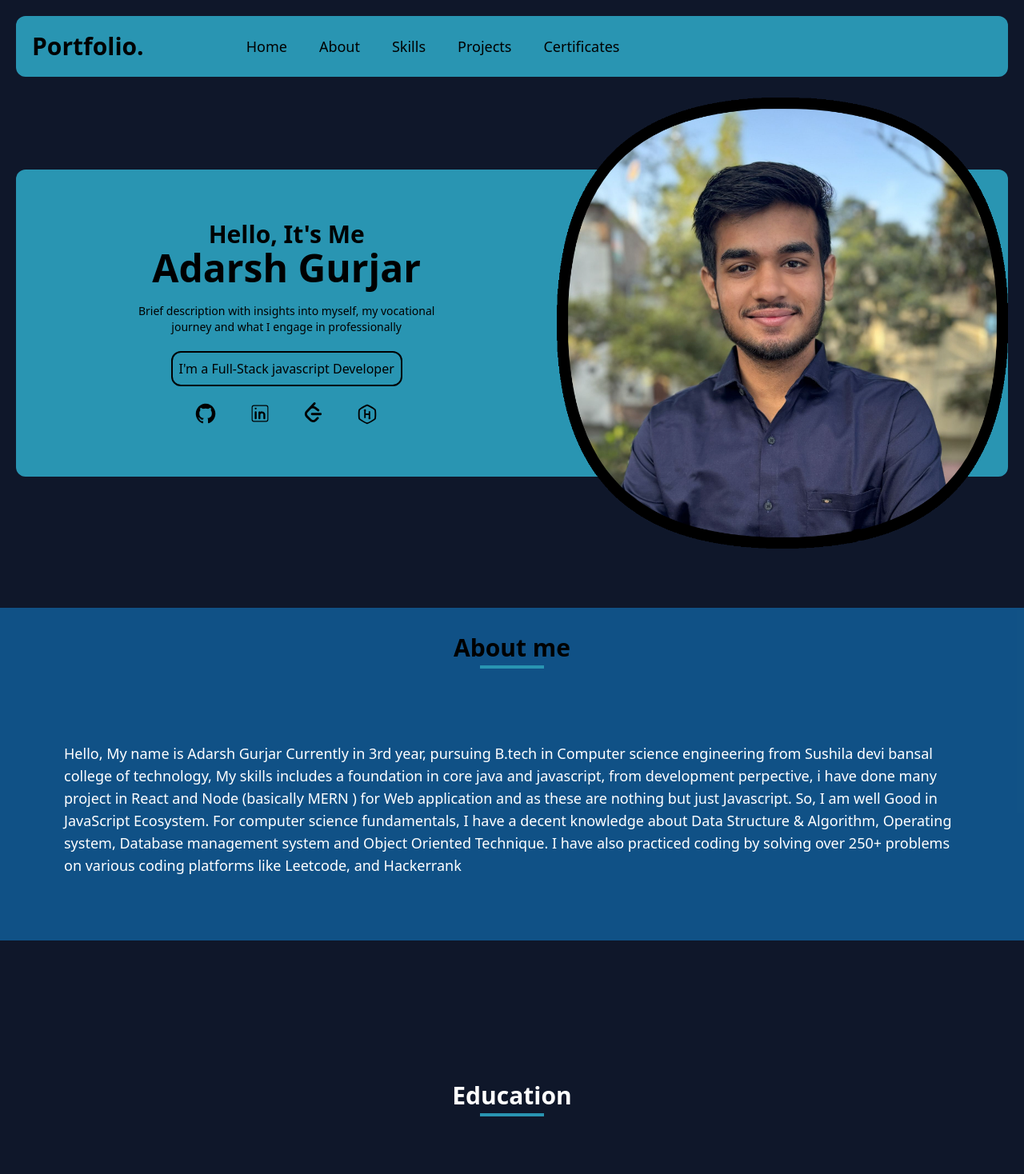
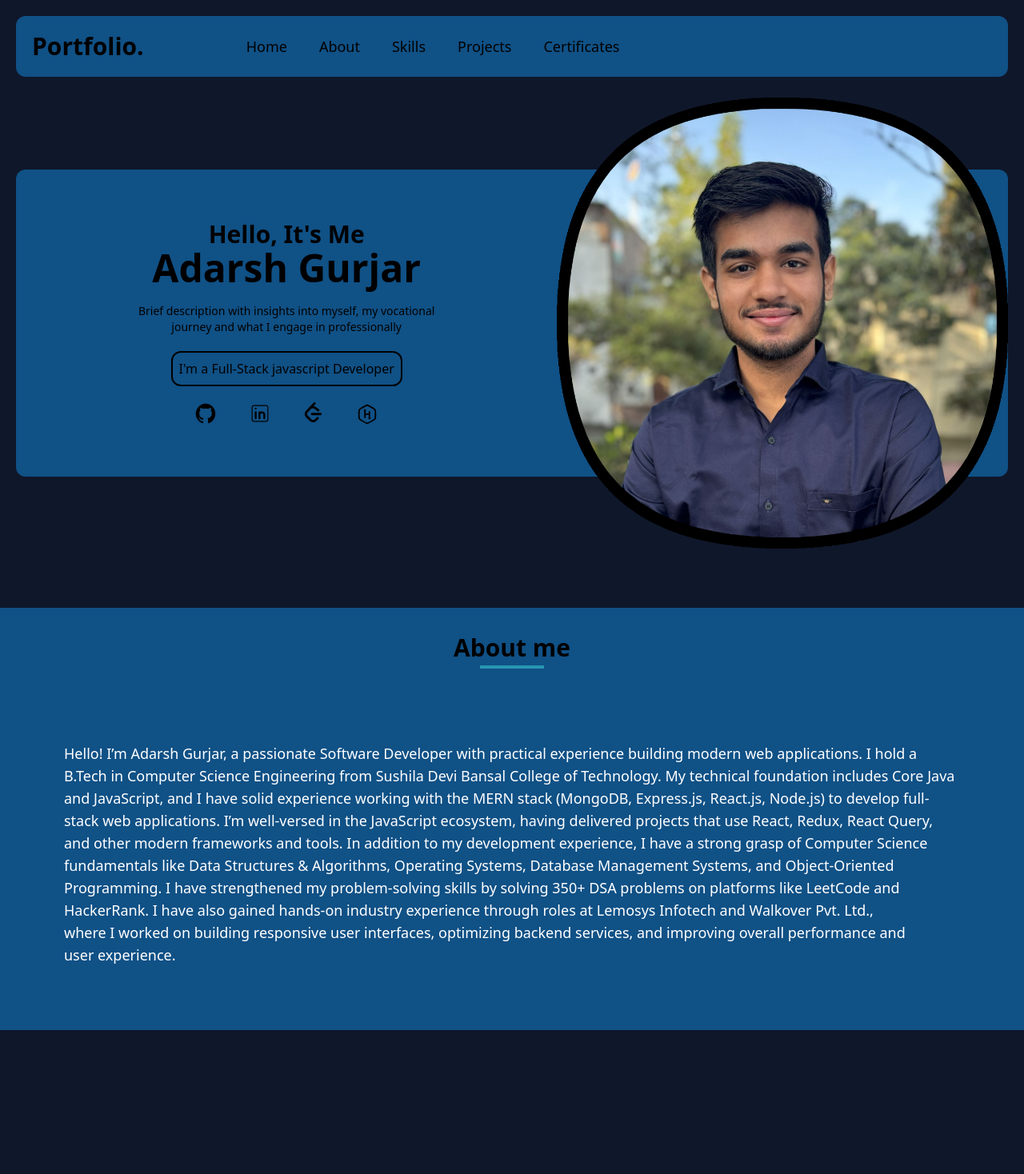
Before and after one commit to adarsh12u/MyPortfolio, a React (Vite) app in the folder my-project/: page / in a window 1280 px wide. Shown: the top 1468 px of the page at 80% size. Built offline with nearby package versions, Linux system fonts and the light colour scheme.

Commit message:
change the abput sectin of colors

```diff
--- a/my-project/src/Component/About.jsx
+++ b/my-project/src/Component/About.jsx
@@ -46,7 +46,13 @@ const sliders = {
         </div>
    <div className=' mt-8 lg:mt-0 p-8  lg:p-20  '>
         <h1 className=' text-white text-pretty text-base lg:text-lg '>
-        Hello, My name is Adarsh Gurjar Currently in 3rd year, pursuing B.tech in Computer science engineering from Sushila devi bansal college of technology, My skills includes a  foundation in core java and javascript, from development perpective, i have done many project in React and Node (basically MERN ) for  Web application and as these are nothing but just Javascript. So, I am well Good in JavaScript Ecosystem. For computer science fundamentals, I have a decent knowledge about Data Structure & Algorithm, Operating system, Database management system and Object Oriented Technique. I have also practiced coding by solving over 250+ problems on various coding platforms like Leetcode, and Hackerrank </h1>
+        Hello! I’m Adarsh Gurjar, a passionate Software Developer with practical experience building modern web applications. I hold a B.Tech in Computer Science Engineering from Sushila Devi Bansal College of Technology.
+
+My technical foundation includes Core Java and JavaScript, and I have solid experience working with the MERN stack (MongoDB, Express.js, React.js, Node.js) to develop full-stack web applications. I’m well-versed in the JavaScript ecosystem, having delivered projects that use React, Redux, React Query, and other modern frameworks and tools.
+
+In addition to my development experience, I have a strong grasp of Computer Science fundamentals like Data Structures & Algorithms, Operating Systems, Database Management Systems, and Object-Oriented Programming. I have strengthened my problem-solving skills by solving 350+ DSA problems on platforms like LeetCode and HackerRank.
+
+I have also gained hands-on industry experience through roles at Lemosys Infotech and Walkover Pvt. Ltd., where I worked on building responsive user interfaces, optimizing backend services, and improving overall performance and user experience. </h1>
    </div>
      </div>
 
--- a/my-project/src/Component/Home.jsx
+++ b/my-project/src/Component/Home.jsx
@@ -18,7 +18,7 @@ const Home = () => {
    <div className=' p-2 lg:p-5' >
 
         <motion.div initial={{opacity:0 , scale:0.5}}  whileInView={{opacity:1 , scale:1}} transition={{duration:1}}  style={{
-        backgroundColor:'#2995b2'
+        backgroundColor:'rgba(19, 140, 226, 0.5)'
        }} className=' mt-20 h-auto px-3 py-5 lg:p-0 lg:h-96 rounded-xl flex flex-col lg:flex-row  justify-center items-center' >
 
 
--- a/my-project/src/Component/Navbar.jsx
+++ b/my-project/src/Component/Navbar.jsx
@@ -25,7 +25,7 @@ const Navbar = () => {
   return (
       <header className=' bg-slate-900 relative z-50   w-full h-28 lg:p-5  ' >
            <nav style={{
-        backgroundColor:'#2995b2'
+        backgroundColor:'rgba(19, 140, 226, 0.5)'
        }}  className=' lg:p-5 p-4   lg:rounded-xl flex  flex-col lg:flex-row lg:gap-32 lg:items-center'>
                <div className=' flex justify-between'>
                    <h1 className=' text-2xl lg:text-3xl font-bold'> Portfolio. </h1>
--- a/my-project/src/data.jsx
+++ b/my-project/src/data.jsx
@@ -85,24 +85,24 @@ export const projects = [
          data:'A HR management system website that have auth section to create users and reset password and most important here you can perform crud operation you can add, delete , update the client '
          ,tech:['React','Node','Mongodb','Material UI']
       },
-      {
-         id: nanoid(),
-         img: '/fotor-ai-2024011619138.jpg',
-         url:'https://image-generator-ruby.vercel.app/',
-         github:'https://github.com/adarsh12u/ImageGenerator',
-         title:'Image Generator',
-         data:'In my Image Generator project, I have combined technology and creativity to create a digital art experience using the power of the Unsplash API. here you can search images as per your choice '
-         ,tech:['React','React Query']
-      },
-      {
-         id: nanoid(),
-         img: 'https://images.pexels.com/photos/12883026/pexels-photo-12883026.jpeg?auto=compress&cs=tinysrgb&w=800',
-         url:'https://react-todo-cyan-xi.vercel.app/',
-         github:'https://github.com/adarsh12u/React_todo',
-         title:'TODO List',
-         data:'Created a user-friendly TODO List app—just jot down tasks and tick them off. Simple and effective for staying organized. Tech meets practicality for a seamless task management experience '
-         ,tech:['React','Mterial UI']
-      },
+      // {
+      //    id: nanoid(),
+      //    img: '/fotor-ai-2024011619138.jpg',
+      //    url:'https://image-generator-ruby.vercel.app/',
+      //    github:'https://github.com/adarsh12u/ImageGenerator',
+      //    title:'Image Generator',
+      //    data:'In my Image Generator project, I have combined technology and creativity to create a digital art experience using the power of the Unsplash API. here you can search images as per your choice '
+      //    ,tech:['React','React Query']
+      // },
+      // {
+      //    id: nanoid(),
+      //    img: 'https://images.pexels.com/photos/12883026/pexels-photo-12883026.jpeg?auto=compress&cs=tinysrgb&w=800',
+      //    url:'https://react-todo-cyan-xi.vercel.app/',
+      //    github:'https://github.com/adarsh12u/React_todo',
+      //    title:'TODO List',
+      //    data:'Created a user-friendly TODO List app—just jot down tasks and tick them off. Simple and effective for staying organized. Tech meets practicality for a seamless task management experience '
+      //    ,tech:['React','Mterial UI']
+      // },
       {
          id: nanoid(),
          img: 'https://res-2.cloudinary.com/under-the-hood-learning/image/upload/q_auto/v1/blog_images/MVC-Vanilla-JS.png',
```
